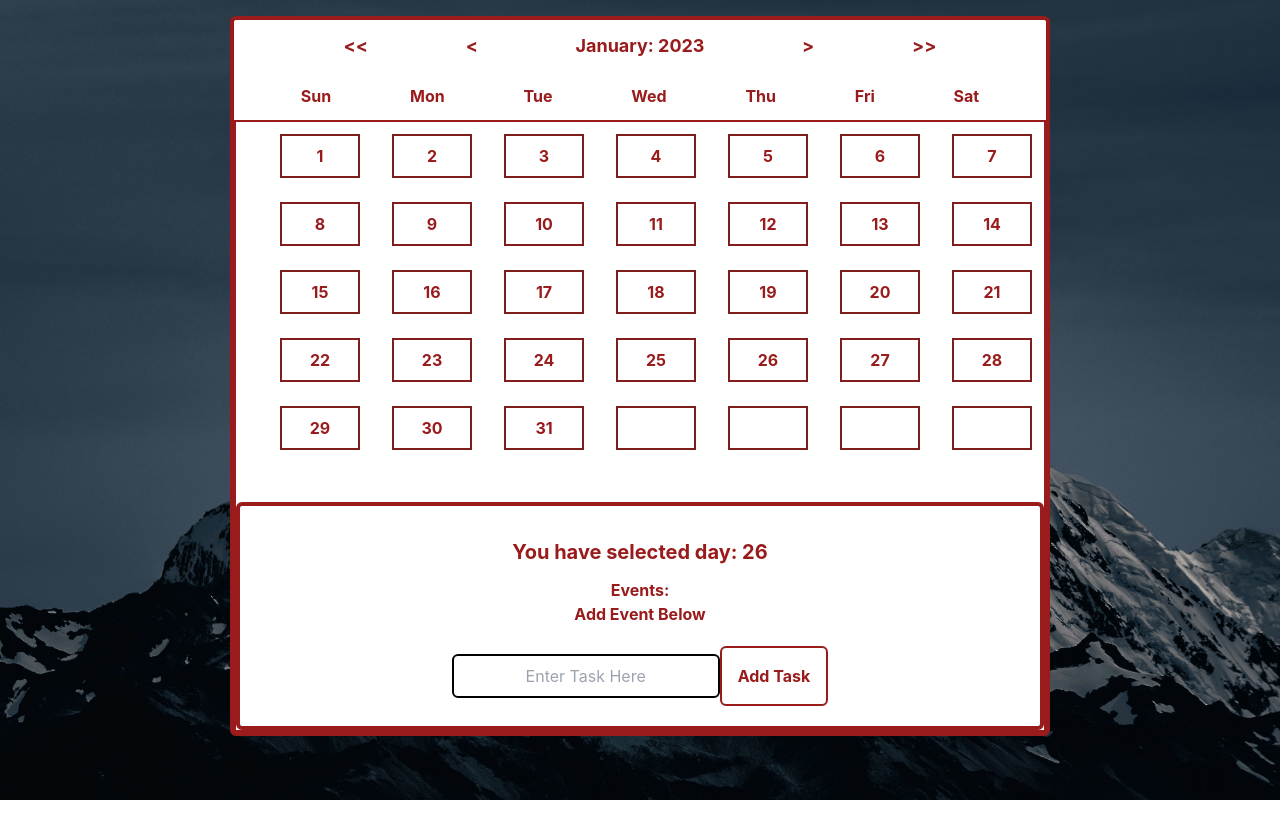
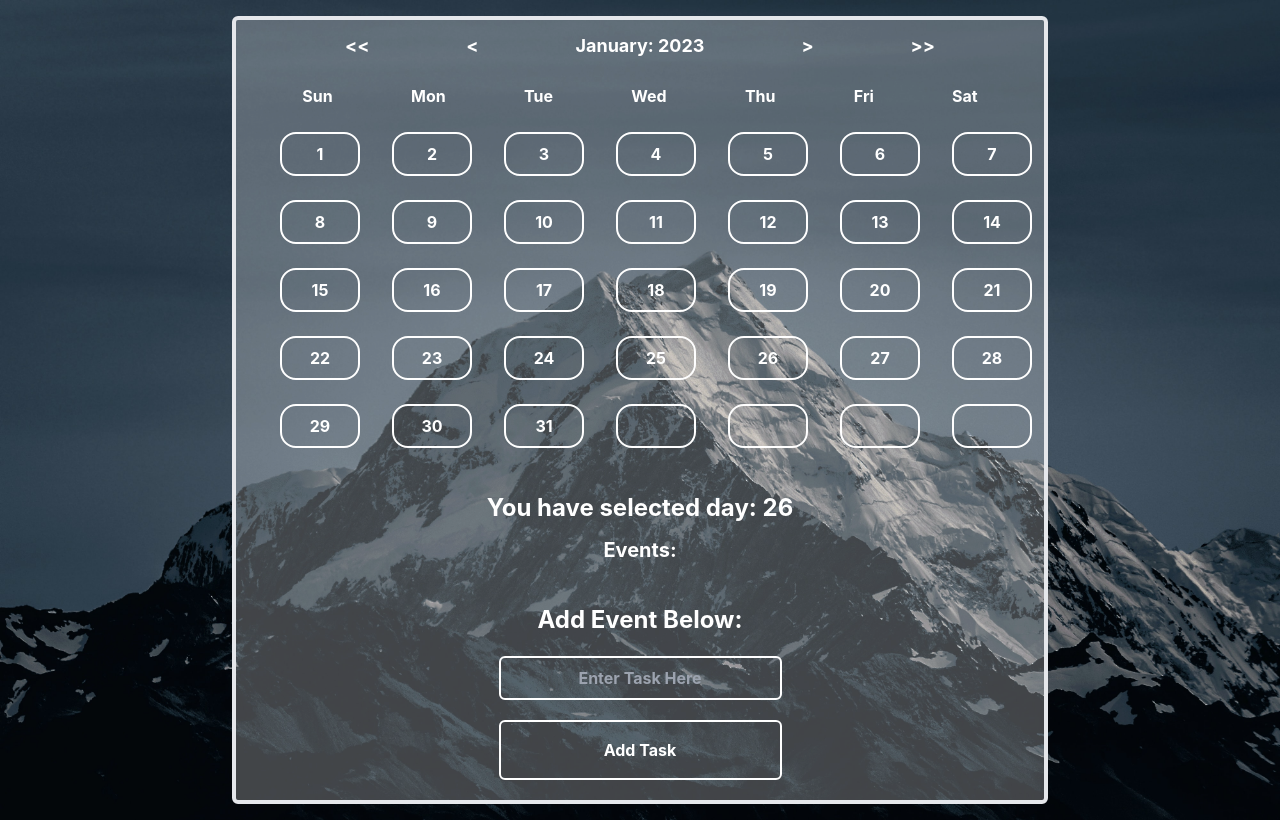
Before and after one commit to Killdroid2342/calendar, a React (Vite) app: page / in a window 1280 px wide. Built offline with nearby package versions, Linux system fonts and the light colour scheme.

Commit message:
changed colors

```diff
--- a/src/App.tsx
+++ b/src/App.tsx
@@ -48,7 +48,7 @@ function App() {
   return (
     <>
       <div className='flex flex-col items-center justify-center text-center p-4'>
-        <div className='mx-auto bg-white border-4 border-red-800 rounded-md'>
+        <div className='mx-auto bg-white border-4 border-silver-900 rounded-md bg-opacity-25'>
           <Months
             monthIndex={monthIndex}
             setMonthIndex={setMonthIndex}
--- a/src/components/Dates/Dates.tsx
+++ b/src/components/Dates/Dates.tsx
@@ -60,7 +60,7 @@ const Dates = ({
   };
   return (
     <>
-      <div className='flex justify-evenly flex-col border-2 border-red-800'>
+      <div className='flex justify-evenly flex-col'>
         {calendar.map((weeks: any[], index: any) => {
           return (
             <div key={index} className='flex flex-row m-3  '>
@@ -72,7 +72,7 @@ const Dates = ({
                       setSelectedDate(currentDate);
                     }}
                     key={i}
-                    className='border-2 border-red-900 ml-8 p-2 text-red-800 w-20 font-bold'
+                    className='border-2 border-white ml-8 p-2 text-white w-20 font-bold rounded-2xl'
                   >
                     {day?.getDate()}
                   </button>
@@ -81,6 +81,7 @@ const Dates = ({
             </div>
           );
         })}
+        {selectedDate ? (
           <FormDate
             handleSubmit={handleSubmit}
             selectedDate={selectedDate}
@@ -88,6 +89,11 @@ const Dates = ({
             items={items}
             handleDelete={handleDelete}
           />
+        ) : (
+          <div className='text-center font-bold text-white text-2xl p-20'>
+            No date selected
+          </div>
+        )}
       </div>
     </>
   );
--- a/src/components/Dates/FormDate/FormDate.tsx
+++ b/src/components/Dates/FormDate/FormDate.tsx
@@ -17,17 +17,17 @@ const FormDate = ({
 }: TProps) => {
   return (
     <div>
-      <div className='bg- border-4 p-5 mt-10 border-red-800 rounded-md flex flex-col items-center'>
-        <h2 className='text-red-800 font-bold text-xl p-3'>{`You have selected day: ${selectedDate}`}</h2>
-        <p className='text-red-800 font-bold'>Events:</p>
+      <div className='p-5 rounded-md flex flex-col items-center'>
+        <h2 className='text-white font-bold text-2xl p-3'>{`You have selected day: ${selectedDate}`}</h2>
+        <p className='text-white font-bold text-xl mb-5'>Events:</p>
         <div className='flex flex-col'>
           {items.map((item: Item) => {
             return (
               <div key={item.id}>
                 <div className='flex flex-row'>
-                  <p className='text-2xl'>{item.value}</p>
+                  <p className='text-2xl pr-4 text-white'>{item.value}</p>
                   <button
-                    className='border-2 border-red-900 p-1 rounded-md text-red-800 font-bold'
+                    className='border-2 border-white p-1 rounded-md text-white font-bold'
                     onClick={() => handleDelete(item.id)}
                   >
                     Delete
@@ -37,17 +37,17 @@ const FormDate = ({
             );
           })}
         </div>
-        <p className='text-red-800 font-bold'>Add Event Below</p>
-        <form onSubmit={handleSubmit}>
+        <p className='text-white font-bold text-2xl mt-5'>Add Event Below:</p>
+        <form onSubmit={handleSubmit} className='flex flex-col'>
           <input
-            className='mt-5 p-2 rounded-md border-2 text-center border-black'
+            className='mt-5 p-2 rounded-md border-2 text-center text-white font-bold border-white bg-transparent outline-none'
             type='text'
             placeholder='Enter Task Here'
             onChange={(e) => setInputValue(e.target.value)}
           />
           <button
             type='submit'
-            className='border-2 border-red-800 rounded-md p-4 text-red-800 font-bold mt-5'
+            className='border-2 border-white rounded-md p-4 text-white font-bold mt-5'
           >
             Add Task
           </button>
--- a/src/components/Days/Days.tsx
+++ b/src/components/Days/Days.tsx
@@ -3,7 +3,7 @@ const Days = ({ days }: any) => {
     <div className='flex justify-evenly'>
       {days.map((day: any, index: any) => (
         <div className='m-3' key={index}>
-          <div className='font-bold text-red-800'>{day}</div>
+          <div className='font-bold text-white'>{day}</div>
         </div>
       ))}
     </div>
--- a/src/components/Month/Months.tsx
+++ b/src/components/Month/Months.tsx
@@ -8,7 +8,7 @@ const Months = ({
   return (
     <header className='flex justify-evenly m-3'>
       <button
-        className='text-red-800 text-lg font-bold'
+        className='text-white text-lg font-bold'
         onClick={() => {
           setSelectedYear(selectedYear - 1);
         }}
@@ -16,7 +16,7 @@ const Months = ({
         {'<<'}
       </button>
       <button
-        className='text-red-800 text-lg font-bold'
+        className='text-white text-lg font-bold'
         onClick={() => {
           if (monthIndex == 0) return setMonthIndex(11);
           setMonthIndex(monthIndex - 1);
@@ -24,11 +24,11 @@ const Months = ({
       >
         {'<'}
       </button>
-      <div className='text-red-800 text-lg font-bold'>
+      <div className='text-white text-lg font-bold'>
         {allMonths[monthIndex]}: {selectedYear}
       </div>
       <button
-        className='text-red-800 text-lg font-bold'
+        className='text-white text-lg font-bold'
         onClick={() => {
           if (monthIndex == 11) return setMonthIndex(0);
           setMonthIndex(monthIndex + 1);
@@ -37,7 +37,7 @@ const Months = ({
         {'>'}
       </button>
       <button
-        className='text-red-800 text-lg font-bold'
+        className='text-white text-lg font-bold'
         onClick={() => {
           setSelectedYear(selectedYear + 1);
         }}
```
Lines whose indentation alone changed are shown as unchanged.
